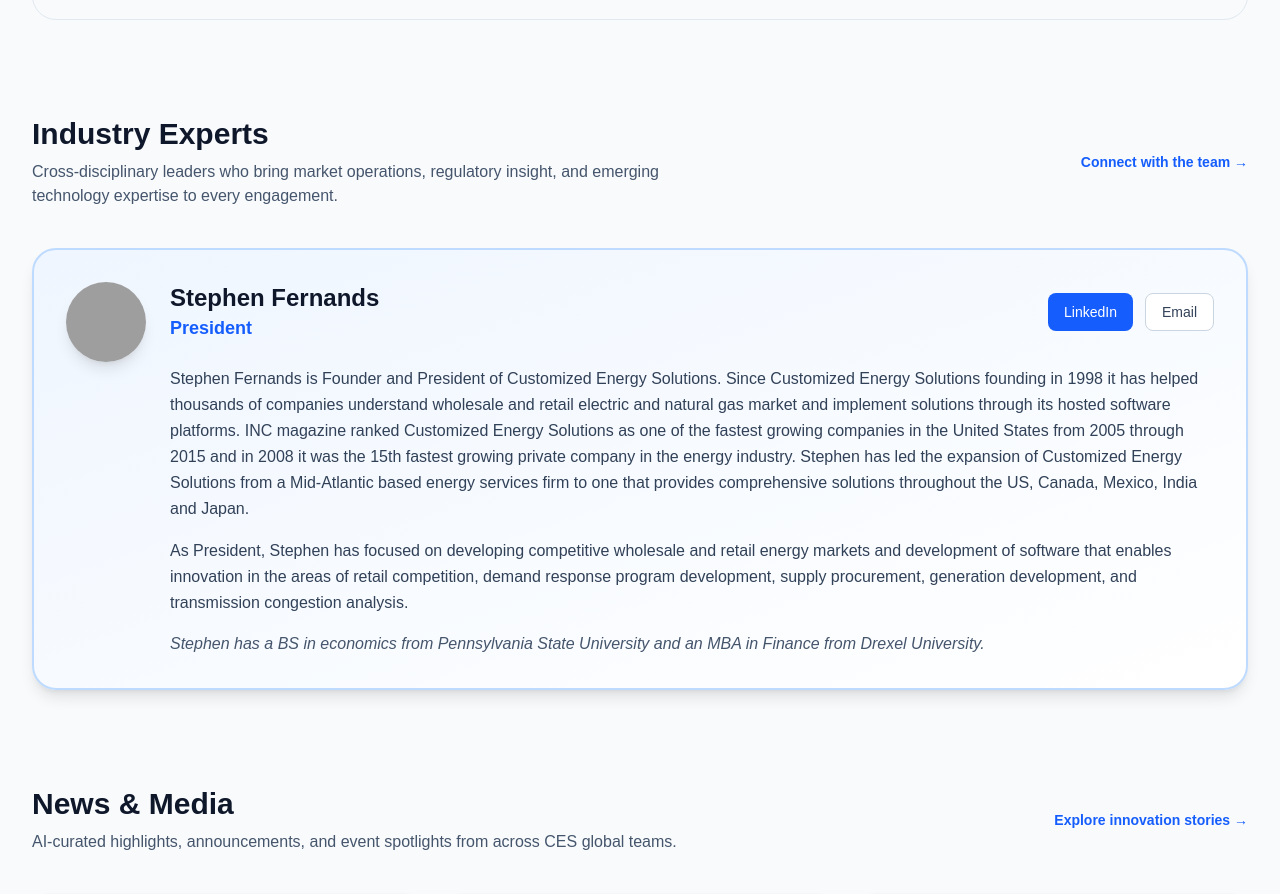
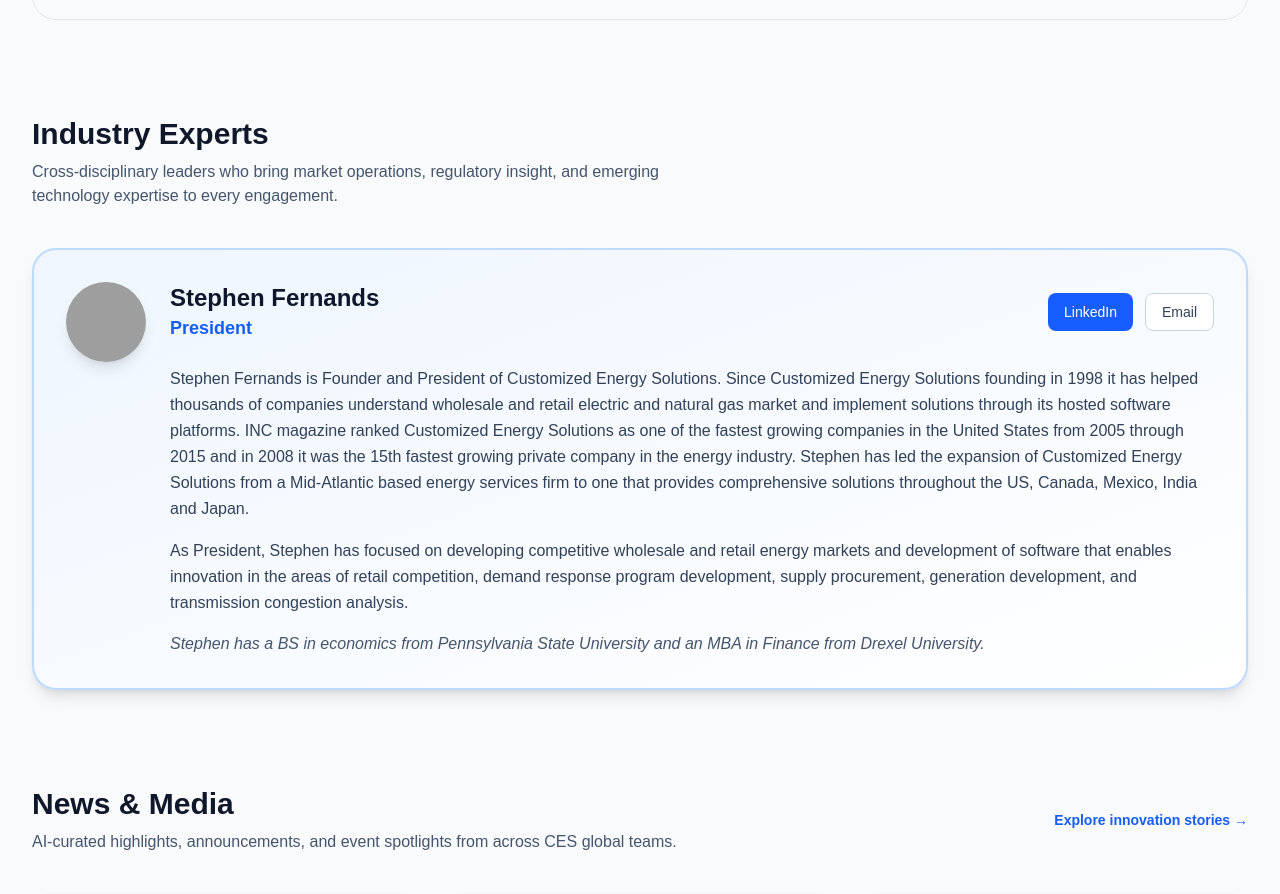
Before and after one commit to mangeshraut712/ces-ltd.com, a Next.js app: page /en-US in a window 1280 px wide. Shown: the part 4229-5123 px from the top of the page. Built offline with nearby package versions, Linux system fonts and the light colour scheme; grey boxes are pictures that could not be loaded.

Commit message:
Remove duplicate experts page and update section to correct path

```diff
--- a/src/components/sections/ExpertsSection.tsx
+++ b/src/components/sections/ExpertsSection.tsx
@@ -256,16 +256,13 @@
 
 function ExpertsSectionHeader() {
   return (
-    <div className="flex flex-col gap-6 lg:flex-row lg:items-center lg:justify-between">
+    <div className="flex flex-col gap-6">
       <div>
         <h2 className="text-3xl font-bold text-slate-900">Industry Experts</h2>
         <p className="mt-2 max-w-2xl text-slate-600">
           Cross-disciplinary leaders who bring market operations, regulatory insight, and emerging technology expertise to every engagement.
         </p>
       </div>
-      <Link href="/experts" className="inline-flex items-center text-sm font-semibold text-blue-600 hover:text-blue-700">
-        Connect with the team →
-      </Link>
     </div>
   );
 }
```
